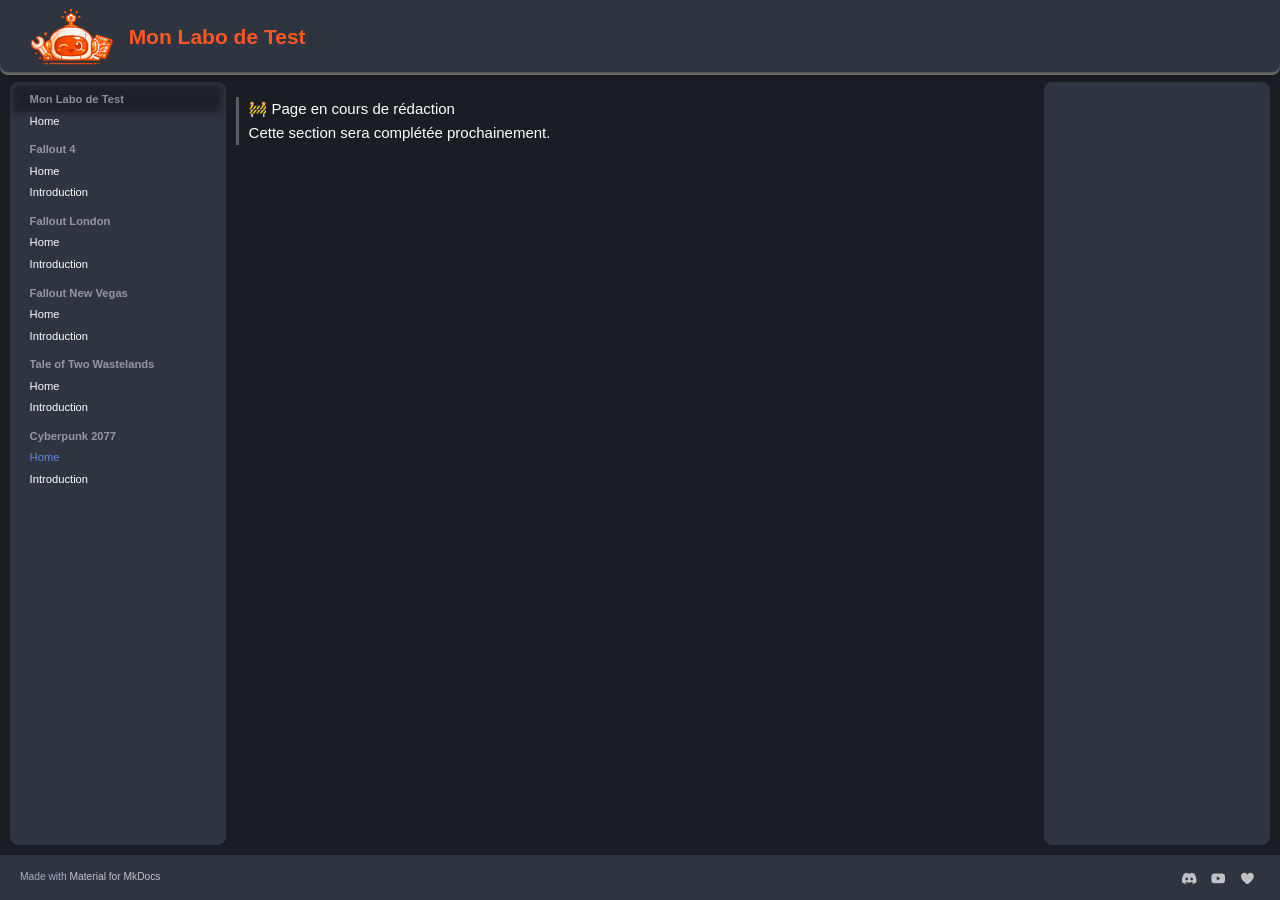
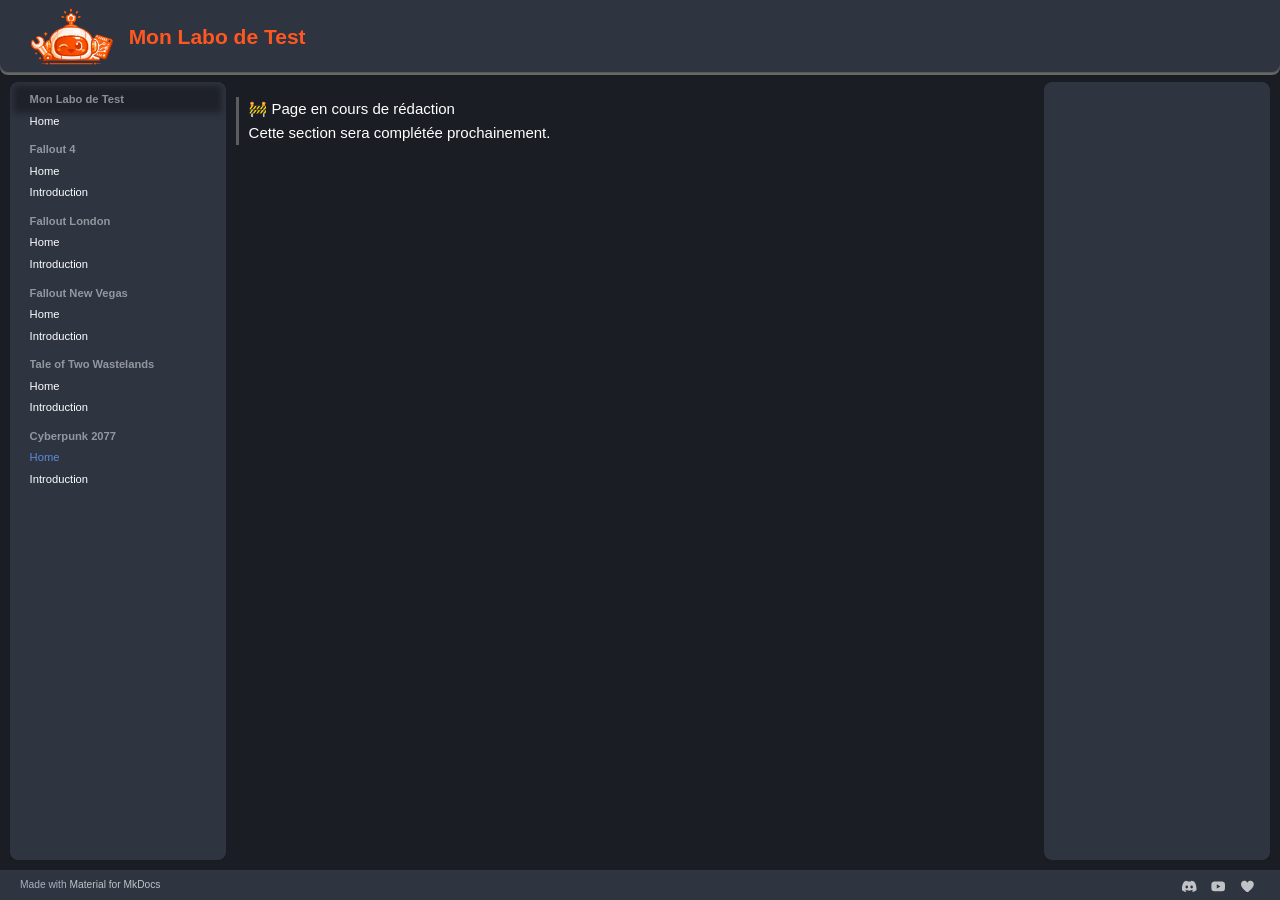
Before and after one commit to Lilevitchi/test-site, an MkDocs documentation site: the page built from docs/cyberpunk/index.md, in a window 1280 px wide. Built offline with MkDocs 1.6.1 and Material for MkDocs 9.7.7, drawn with Linux system fonts in a browser that asks for light colours.

Commit message:
Update extra.css

```diff
--- a/docs/stylesheets/extra.css
+++ b/docs/stylesheets/extra.css
@@ -20,7 +20,7 @@
 
   /* Layout Sizing */
   --header-height: 72px;
-  --footer-height: 45px;
+  --footer-height: 30px;
   --sidebar-width-primary: 216px;
   --sidebar-width-secondary: 226px;
   --sidebar-gap: 10px;
```
